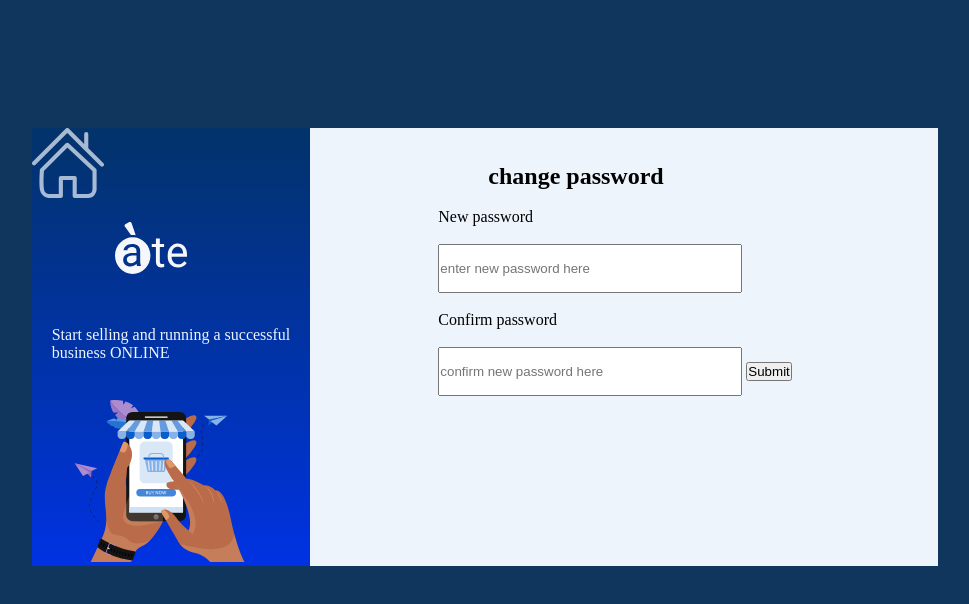
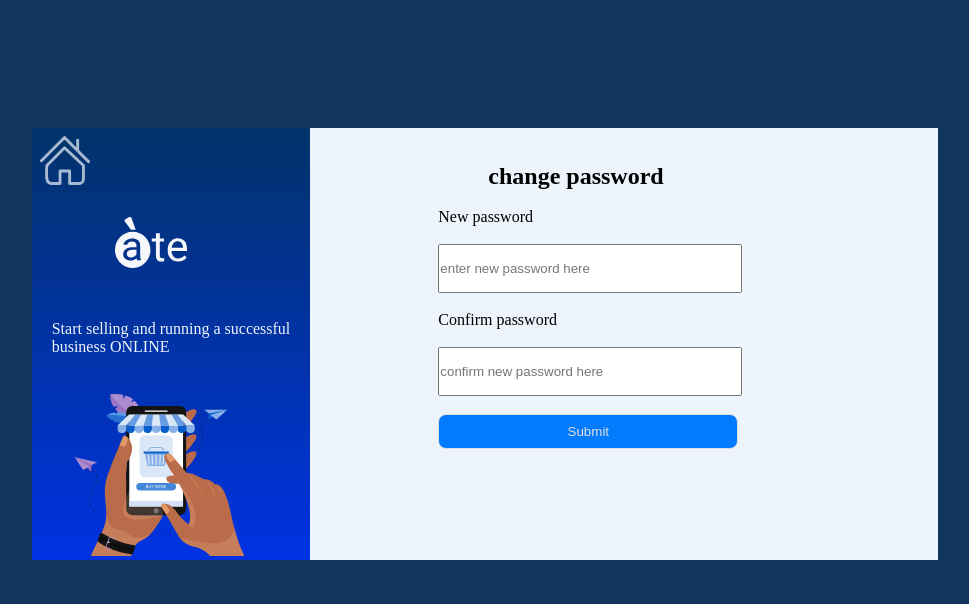
Before and after one commit to davies420/ate, a plain HTML site: page index.html in a window 1280 px wide. Shown: the whole page, without its empty margins (155-1124 px from the left). Drawn offline with Linux system fonts and the light colour scheme.

Commit message:
first commit

```diff
--- a/index.css
+++ b/index.css
@@ -41,6 +41,14 @@ h1{
     padding-top: 35px;
     padding-left: 50px;
 }
-button{
-  margin-bottom: -100%;
+.btn{
+    border-radius: 8px;
+    color:#DFDFDF;
+    width: 300px;
+    height: 35px;
+    background: #027BFE;
+    border: 1px solid #DFDFDF
 }
+.open{
+    padding: 0.5em;
+}
--- a/index.html
+++ b/index.html
@@ -11,7 +11,7 @@
     <section class="lie">
       <div class="y">
       <div class="open">
-        <img src="./img/home_logo.svg" alt="home_logo" width="72px">
+        <img src="./img/home_logo.svg" alt="home_logo" width="50px">
       </div>
       <div class="close">
         <img src="./img/ate_logo_.svg" alt="ate_logo_" width="72px" >
@@ -31,8 +31,8 @@
           <label for="newpassword">New password</label><br><br>
           <input type="newpassword" name="newpassword" id="newpassword" placeholder="enter new password here"> <br> <br>
           <label for="confirmpassword">Confirm password</label> <br> <br>
-          <input type="confirmpassword" name="confirmpassword" id="confirmpassword" placeholder="confirm new password here">
-          <button class="btn">Submit</button>
+          <input type="confirmpassword" name="confirmpassword" id="confirmpassword" placeholder="confirm new password here"> <br>
+           <br> <button class="btn">Submit</button>
       </div>
 
     </section>
```
